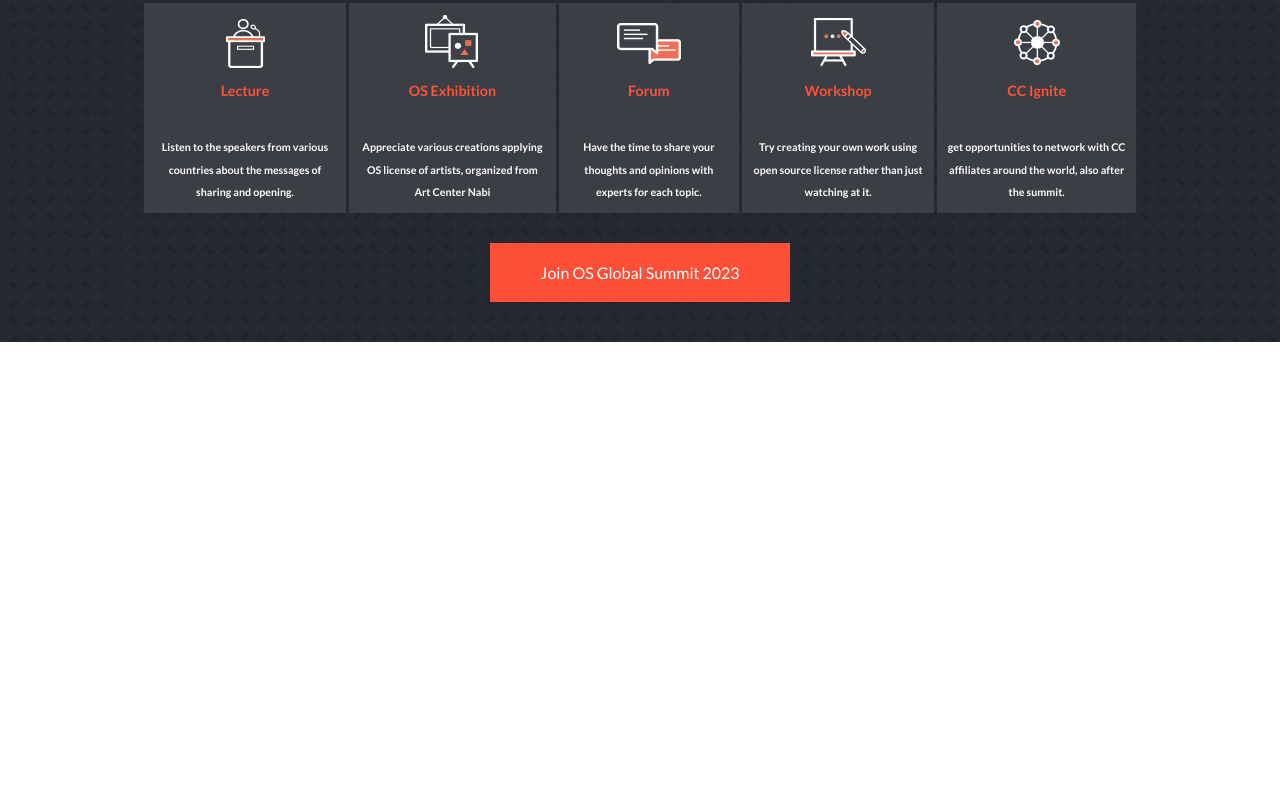
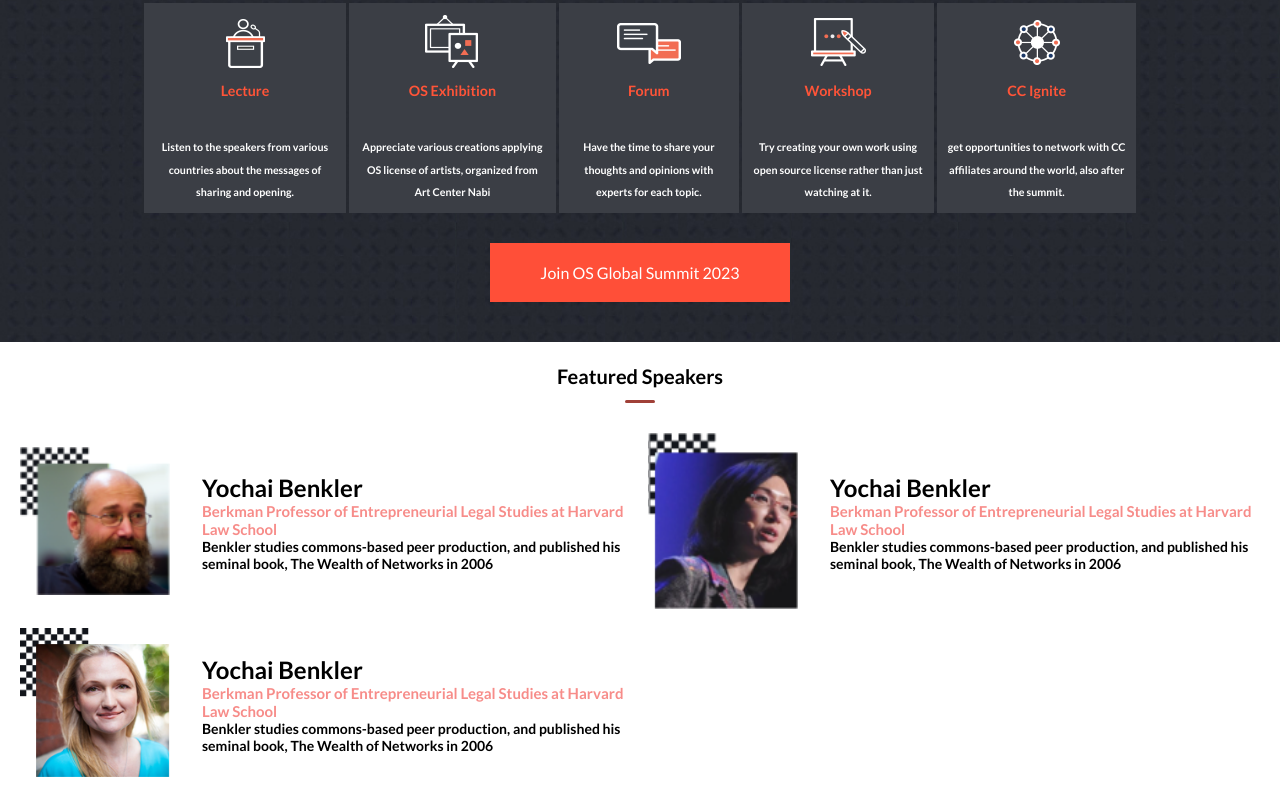
Before and after one commit to Akorede3133/oscafest-conference, a website: page index.html in a window 1280 px wide. Shown: the part 1177-1977 px from the top of the page. Before the commit the page ends 1519 px from the top, so only its background shows below. Drawn offline with nearby package versions, Linux system fonts and the light colour scheme.

Commit message:
Create speakers cards(hard-code)

```diff
--- a/index.html
+++ b/index.html
@@ -125,6 +125,56 @@
 			<a href="#" class="main--program--link">Join OS Global Summit 2023</a>
 		</section>
 		<!-- MAIN--PROGRAM--END -->
+		<!-- FEAURED--SPEAKER--START-->
+		<section class="featured--speaker">
+			<!-- FEATURED--SPEAKER--HEADER--START -->
+			<div class="featured--speaker--header--container">
+				<h3 class="featured--speaker--header">Featured Speakers</h3>
+				<div class="featured--speaker--header--line"></div>
+			</div>
+			<!-- FEATURED--SPEAKER--HEADER--END -->
+			<!-- FEATURED--SPEAKERS--CONTAINER--START -->
+			<div class="featured--speakers--container">
+				<!-- FEATURED--SPEAKERS--CARD--START -->
+				<article class="featured--speakers-card">
+					<div class="speakers--img">
+						<img src="images/speaker_1.png" alt="">
+					</div>
+					<div class="speaker--description">
+						<h4>Yochai Benkler</h4>
+						<h5>Berkman Professor of Entrepreneurial Legal Studies at Harvard Law School</h5>
+						<p>Benkler studies commons-based peer production, and published his seminal book, The Wealth of Networks in 2006</p>
+					</div>
+				</article>
+				<!-- FEATURED--SPEAKERS--CARD--END -->
+				<!-- FEATURED--SPEAKERS--CARD--START -->
+				<article class="featured--speakers-card">
+					<div class="speakers--img">
+						<img src="images/speaker_2.png" alt="">
+					</div>
+					<div class="speaker--description">
+						<h4>Yochai Benkler</h4>
+						<h5>Berkman Professor of Entrepreneurial Legal Studies at Harvard Law School</h5>
+						<p>Benkler studies commons-based peer production, and published his seminal book, The Wealth of Networks in 2006</p>
+					</div>
+				</article>
+				<!-- FEATURED--SPEAKERS--CARD--END -->
+				<!-- FEATURED--SPEAKERS--CARD--START -->
+				<article class="featured--speakers-card">
+					<div class="speakers--img">
+						<img src="images/speaker_3.png" alt="">
+					</div>
+					<div class="speaker--description">
+						<h4>Yochai Benkler</h4>
+						<h5>Berkman Professor of Entrepreneurial Legal Studies at Harvard Law School</h5>
+						<p>Benkler studies commons-based peer production, and published his seminal book, The Wealth of Networks in 2006</p>
+					</div>
+				</article>
+				<!-- FEATURED--SPEAKERS--CARD--END -->
+			</div>
+			<!-- FEATURED--SPEAKERS--CONTAINER--END -->
+		</section>
+		<!-- FEATURED--SPEAKER--END-->
 	</main>
 </body>
 </html>
--- a/styles.css
+++ b/styles.css
@@ -185,7 +185,8 @@
   background-size: cover;
   padding: 40px 20px;
 }
-.main--program--header--container {
+.main--program--header--container,
+.featured--speaker--header--container {
   display: flex;
   flex-direction: column;
   justify-content: center;
@@ -193,12 +194,19 @@
   gap: 0.6rem;
 }
 .main--program--header {
-  color: #fff;
+   color: #fff;
   font-size: 1.25rem;
   line-height: 1.75rem;
   position: relative;
 }
-.main--program--header--line {
+.featured--speaker--header {
+  color: #000;
+  font-size: 1.25rem;
+  font-family: Lato;
+  line-height: 1.75rem;
+}
+.main--program--header--line,
+.featured--speaker--header--line {
   width: 1.875rem;
   height: 0.125rem;
   height: 3px;
@@ -245,6 +253,40 @@
   margin: 30px  auto 0 auto;
   text-align: center;
   color: #fff;
+}
+.featured--speaker {
+  padding: 20px;
+}
+.featured--speakers--container {
+  display: flex;
+  flex-direction: column;
+  gap: 1rem;
+  margin-top: 30px;
+}
+.featured--speakers-card {
+  display: flex;
+  align-items: center;
+  gap: 2rem;
+}
+.speakers--img img {
+  width: 150px;
+  height: auto;
+  object-fit: cover;
+}
+.speaker--description h4 {
+  color: #000;
+  font-size: 1.5rem;
+  font-weight: 700;
+}
+.speaker--description h5 {
+  color: #F78C89;
+  font-size: 0.9375rem;
+  font-weight: 700;
+}
+.speaker--description p {
+  color: #000;
+  font-size: 0.875rem;
+  font-weight: 700;
 }
 @media (min-width: 768px) {
   .header--nav--container {
@@ -342,4 +384,8 @@
   .main--program--link {
     width: 300px;
   }
+  .featured--speakers--container {
+    display: grid;
+    grid-template-columns: repeat(2, 1fr);
+  }
 }
```
Also changed, not shown: images/speaker_1.png (added), images/speaker_2.png (added), images/speaker_3.png (added), images/speaker_4.png (added), images/speaker_5.png (added), images/speaker_6.png (added).
